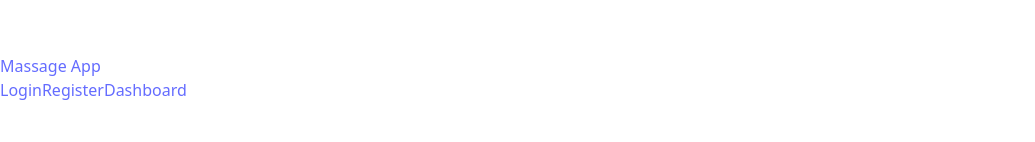
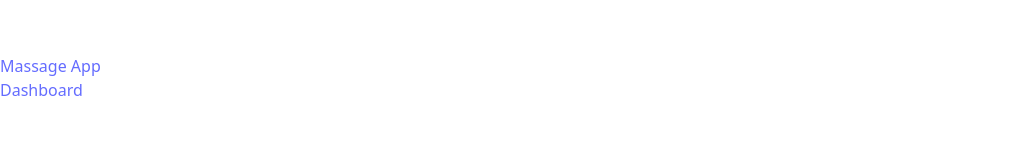
Before and after one commit to blovelace84/massage-booking-repo, a React (Vite) app in the folder massage-booking-project/: page / in a window 1280 px wide. Shown: the part 228-370 px from the top of the page, without its empty margins (0-1035 px from the left). Built offline with nearby package versions, Linux system fonts and the light colour scheme; no server answers.

Commit message:
Cleaning up Navbar

```diff
--- a/massage-booking-project/src/components/Navbar.jsx
+++ b/massage-booking-project/src/components/Navbar.jsx
@@ -7,8 +7,6 @@ export default function Navbar() {
         Massage App
       </Link>
       <div className="space-x-4">
-        <Link to="/login" className="text-gray-700 hover:text-blue-600">Login</Link>
-        <Link to="/register" className="text-gray-700 hover:text-blue-600">Register</Link>
         <Link to="/dashboard" className="text-gray-700 hover:text-blue-600">Dashboard</Link>
       </div>
     </nav>
```
